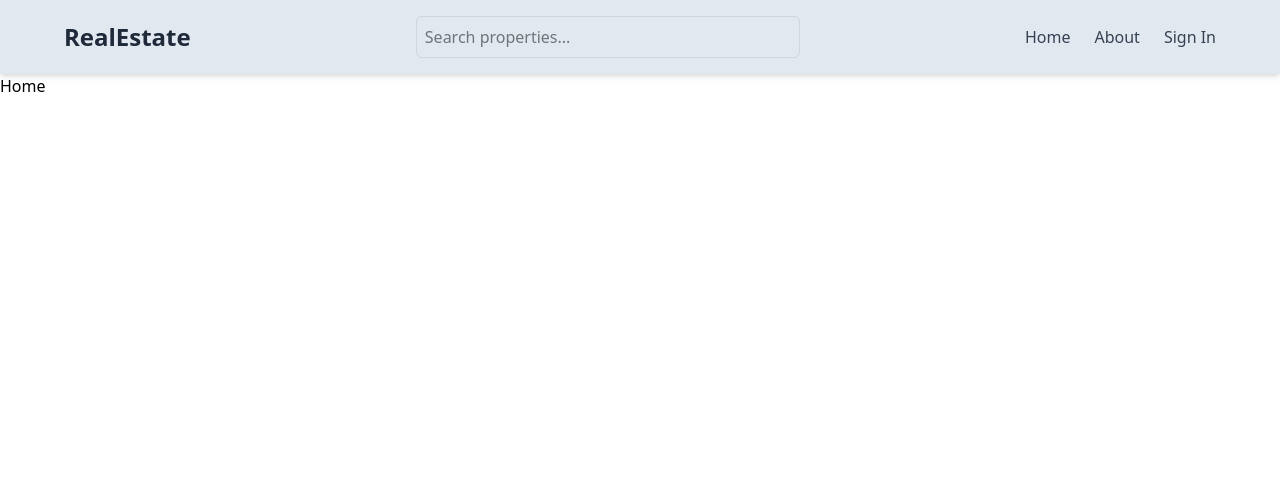
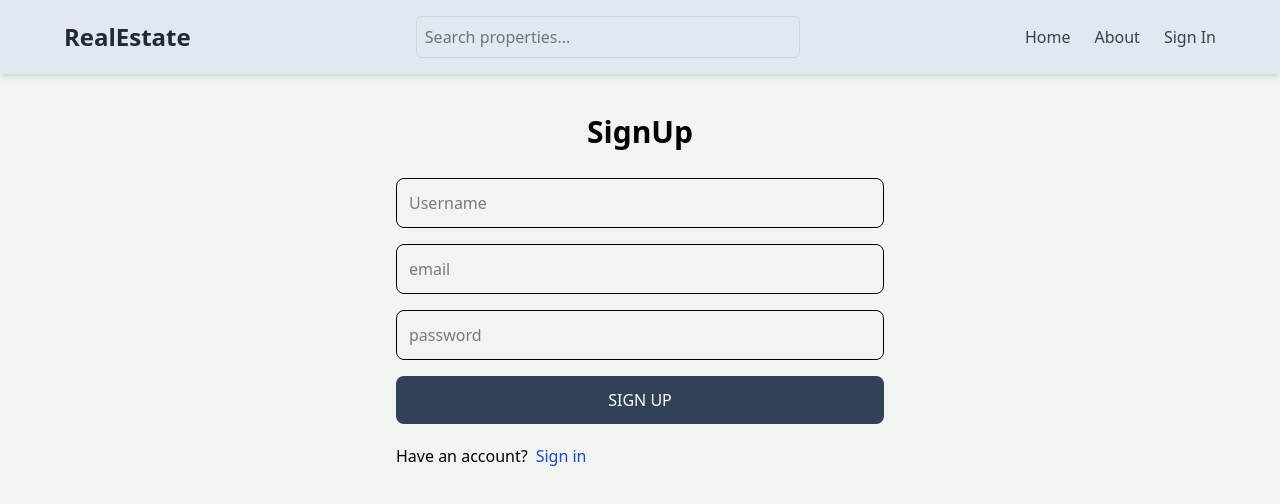
Before and after one commit to rishabhhhhhxxx/Ghar360_project, a React (Vite) app in the folder my-project/: page /signUp in a window 1280 px wide. Shown: the top 504 px of the page. Built offline with nearby package versions, Linux system fonts and the light colour scheme.

Commit message:
sign up page css

```diff
--- a/my-project/src/index.css
+++ b/my-project/src/index.css
@@ -1 +1,5 @@
 @import "tailwindcss";
+
+body {
+    background-color:  rgb(241,245,241);
+}
--- a/my-project/src/pages/SignUp.jsx
+++ b/my-project/src/pages/SignUp.jsx
@@ -1,5 +1,24 @@
 import React from "react";
+import { Link } from "react-router-dom";
 
 export default function SignUp() {
-  return <div >Home</div>;
+  return (
+    <div className="p-3 max-w-lg mx-auto">
+      <h1 className="text-3xl text-center font-semibold my-7">SignUp</h1>
+      <form className="flex flex-col gap-4">
+        <input type="text" placeholder="Username" className="border p-3 rounded-lg" id='username'/>
+        <input type="text" placeholder="email" className="border p-3 rounded-lg" id='email'/>
+        <input type="text" placeholder="password" className="border p-3 rounded-lg" id='password'/>
+        <button className='bg-slate-700 text-white p-3 rounded-lg uppercase hover:opacity-95 disabled:opacity-80'>
+          Sign Up
+        </button>
+      </form>
+      <div className='flex gap-2 mt-5'>
+        <p>Have an account?</p>
+        <Link to={'/signin'}>
+          <span className='text-blue-700'>Sign in</span>
+        </Link>
+      </div>
+    </div>
+  )
 }
```
